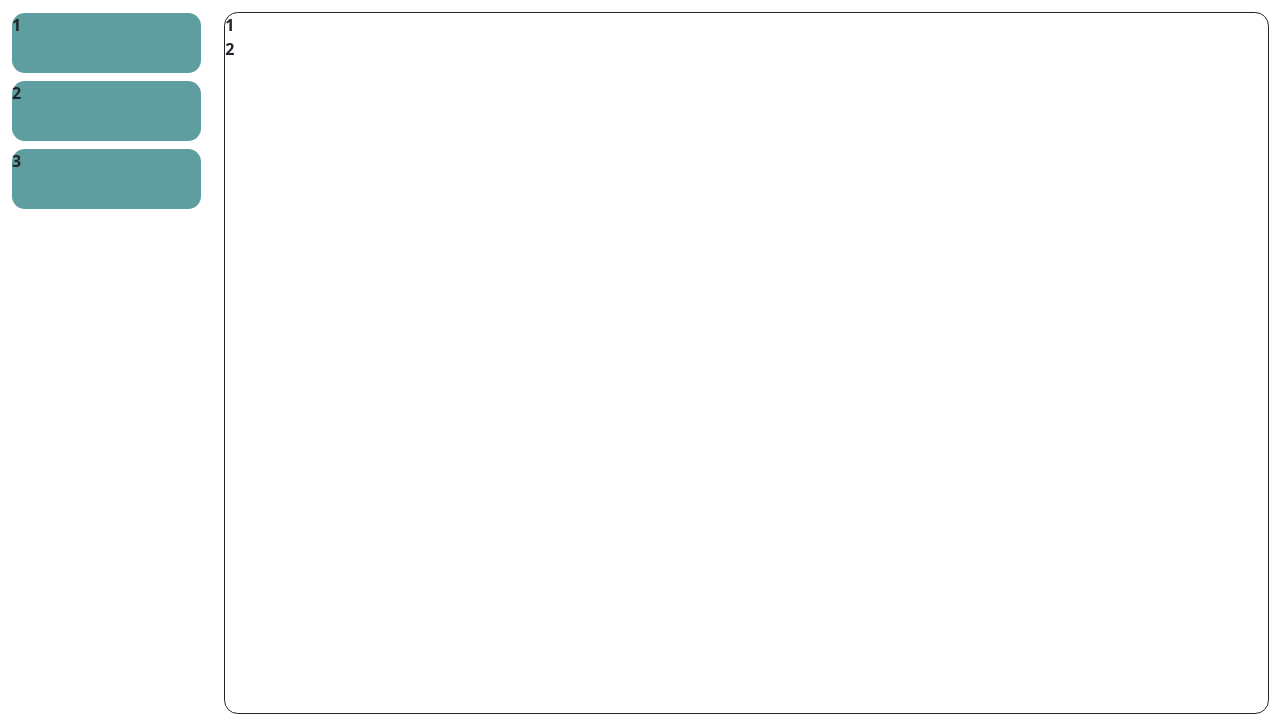
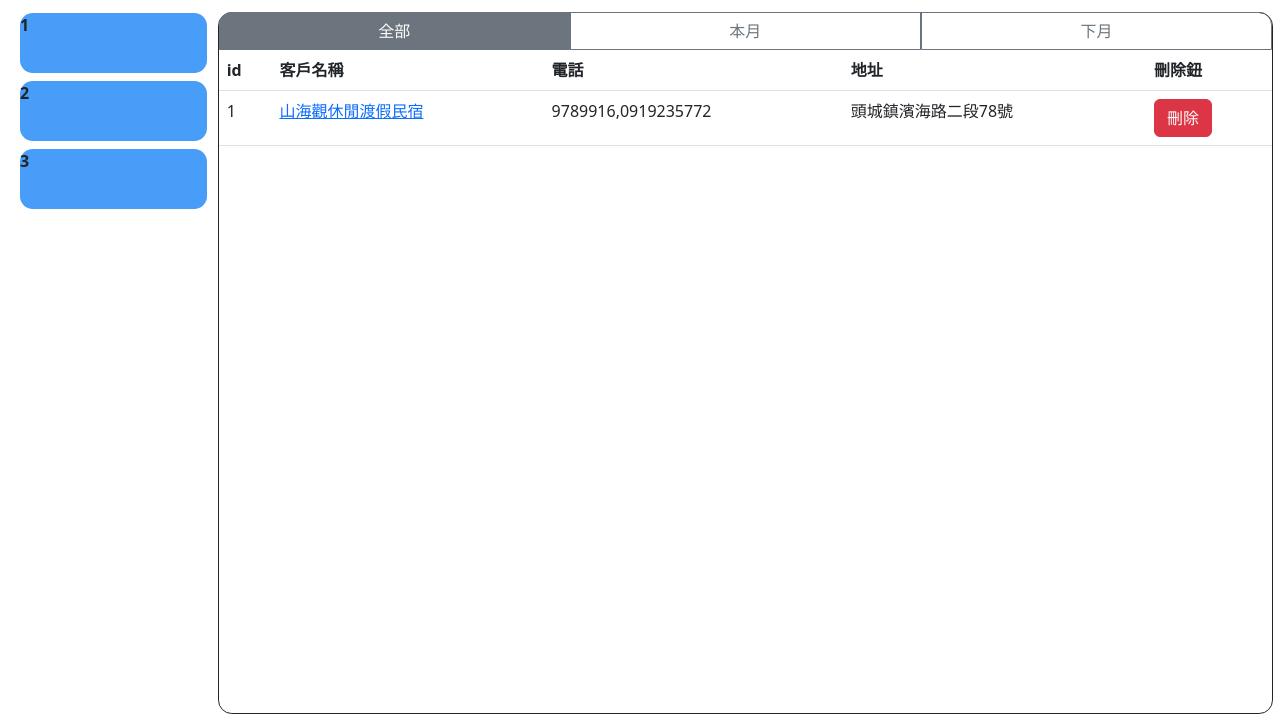
Before and after one commit to Timothychen00/DrinkingMachine_v2, a plain HTML site: page customer.html in a window 1280 px wide. Shown: the part 77-800 px from the top of the page. Drawn offline with nearby package versions, Linux system fonts and the light colour scheme.

Commit message:
v2
1. 全部、本月、下月 選單
2. 表格

```diff
--- a/customer.html
+++ b/customer.html
@@ -40,13 +40,13 @@
             <div class="col-1 d-inline-flex align-items-center">
                 <ion-icon size="large"  class="search" name="search-outline"></ion-icon>
             </div>
-            <div class="col d-inline-flex justify-content-end align-items-center">
+            <div class="col d-inline-flex justify-content-end align-items-center logout">
                 <ion-icon size="large" name="log-out-outline"></ion-icon>
                 <b>logout</b>
             </div>
         </div>
 
-        <div class="row mt-3">
+        <div class="row mt-3 px-2">
             <div class="col-2">
                 <div class="function_button">
                     <b>1</b>
@@ -58,15 +58,56 @@
                     <b>3</b>
                 </div>
             </div>
-            <div class="col">
-                <div class="middle_border">
-                    <div class="">
-                        <b>1</b>
-                    </div>
-                    <div class="">
-                        <b>2</b>
-                    </div>
+            <div class="col middle_border px-0">
+                <div class="btn-group-vertical d-flex flex-row " role="group" aria-label="Vertical radio toggle button group">
+                    <input type="radio" class="btn-check" name="vbtn-radio" id="vbtn-radio1" autocomplete="off" checked="">
+                    <label class="btn btn-outline-secondary " style="border-top-left-radius: 0.8rem; border-top-right-radius: 0rem; " for="vbtn-radio1">全部</label>
+                    <input type="radio" class="btn-check" name="vbtn-radio" id="vbtn-radio2" autocomplete="off">
+                    <label class="btn btn-outline-secondary" for="vbtn-radio2">本月</label>
+                    <input type="radio" class="btn-check" name="vbtn-radio" id="vbtn-radio3" autocomplete="off">
+                    <label class="btn btn-outline-secondary" style="border-top-right-radius: 0.8rem; border-top-left-radius: 0rem; border-bottom-right-radius: 0rem; border-bottom-left-radius: 0rem;"  for="vbtn-radio3">下月</label>
                 </div>
+                <table class="table align-content-center" style="word-break:keep-all">
+                    <thead>
+                        <tr>
+                            <th scope="col">id</th>
+                            <th scope="col" style="min-height:100px!important;">客戶名稱</th>
+                            <th scope="col" style="min-height:100px!important;">電話</th>
+                            <th scope="col" style="min-height:100px!important;">地址</th>
+                            <th scope="col" style="min-height:100px!important;">刪除鈕</th>
+                        </tr>
+                    </thead>
+                    <tbody id="place">
+
+                        <tr>
+                            <td>1</td>
+                            <td><a href="/customers/1/">山海觀休閒渡假民宿</a></td>
+                            <td>9789916,0919235772</td>
+                            <td>頭城鎮濱海路二段78號</td>
+                            <td>
+                                <button type="button" class="btn btn-danger" data-bs-toggle="modal" data-bs-target="#exampleModal1">刪除</button>
+                                <div class="modal fade" id="exampleModal1" tabindex="-1" aria-labelledby="exampleModalLabel" aria-hidden="true">
+                                    <div class="modal-dialog">
+                                        <div class="modal-content">
+                                            <div class="modal-header">
+                                                <h5 class="modal-title" id="exampleModalLabel">確認刪除？</h5>
+                                                <button type="button" class="btn-close" data-bs-dismiss="modal" aria-label="Close"></button>
+                                            </div>
+                                            <div class="modal-body">
+                                                <p class="fw-bold">請注意！刪除後將無法復原！</p>
+                                            </div>
+                                            <div class="modal-footer">
+                                                <button type="button" class="btn btn-secondary" data-bs-dismiss="modal">取消</button>
+                                                <button type="button" class="btn btn-danger" onclick="location.href='/customers/1/delete/'">確認刪除</button>
+                                            </div>
+                                        </div>
+                                    </div>
+                                </div>
+                            </td>
+                        </tr>
+
+                    </tbody>
+                </table>
             </div>
         </div>
     </div>
--- a/template.css
+++ b/template.css
@@ -6,7 +6,7 @@
 }
 
 .function_button{
-    background-color: cadetblue;
+    background-color: rgb(72, 157, 248);
     border-radius: 0.8rem;
     min-height: 60px;
 }
@@ -18,3 +18,16 @@
 .search{
     transition: all .2s;
 }
+
+.logout{
+    transition: all .2s;
+}
+
+.logout:hover{
+    color:rgb(255, 183, 0);
+    scale: 1.05;
+}
+
+.btn-outline-secondary{
+    outline: 0px !important;
+}
```
